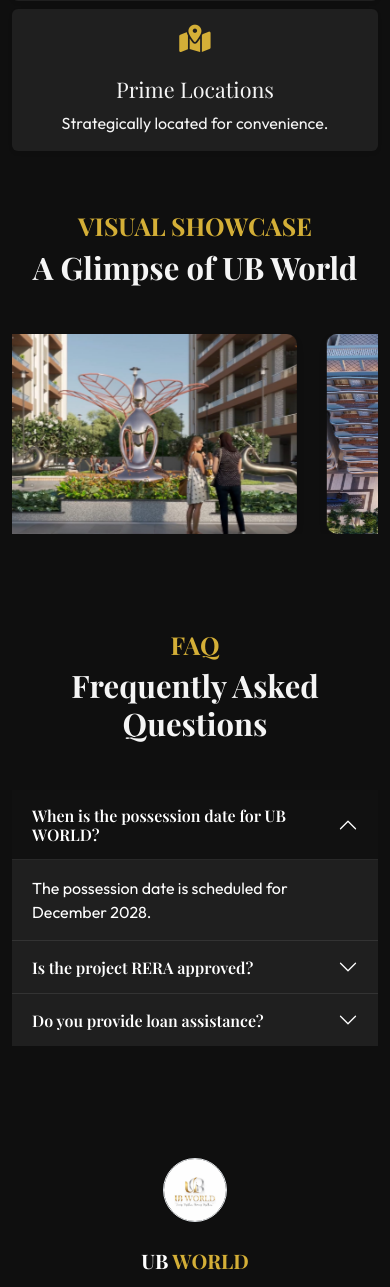
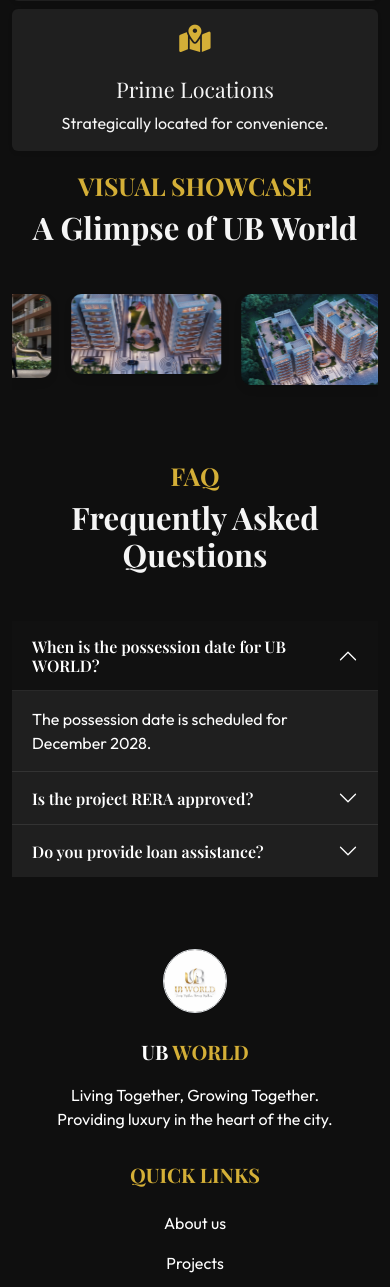
Before and after one commit to nikhildubey-23/ubworld, a Flask app: page / in a window 390 px wide. Shown: the part 2042-3329 px from the top of the page. Run offline with Flask 3, Linux system fonts and the light colour scheme; some web fonts are replaced.

Commit message:
scroll working

```diff
--- a/static/style.css
+++ b/static/style.css
@@ -118,7 +118,7 @@ html {
 
 .scrolling-inner {
     display: flex;
-    animation: scroll 40s linear infinite;
+    animation: scroll 10s linear infinite;
 }
 
 @keyframes scroll {
@@ -144,8 +144,10 @@ html {
 .scrolling-item img {
     border-radius: 10px;
     box-shadow: 0 4px 8px rgba(0,0,0,0.1);
-    height: 200px; /* Fixed height for all images */
-    object-fit: cover; /* Ensures images cover the area without distortion */
+    /* height: 200px; Removed fixed height */
+    object-fit: cover;
+    width: 100%; /* Make image fill its container */
+    height: auto; /* Allow height to adjust automatically */
 }
 
 /* Hero Section Responsiveness */
@@ -161,4 +163,9 @@ html {
     .carousel-item .btn {
         margin-bottom: 20px; /* Add some space below the button */
     }
+
+    .scrolling-item {
+        width: 150px; /* Smaller width for mobile */
+        margin: 0 10px; /* Adjusted margin */
+    }
 }
--- a/templates/index.html
+++ b/templates/index.html
@@ -122,7 +122,8 @@
 </section>
 
 <!-- Image Scroller -->
-<section class="py-5">
+<section class="py-2
+">
     <div class="container-fluid">
         <div class="text-center mb-5" data-aos="fade-up">
             <h2 class="text-sm fw-bold text-accent text-uppercase tracking-widest mb-2">Visual Showcase</h2>
@@ -133,12 +134,12 @@
             <div class="scrolling-inner">
                 {% for image in ['img10.jpeg', 'img11.jpeg', 'img12.jpeg', 'img2.jpeg', 'img3.jpeg', 'img4.jpeg', 'img5.jpeg', 'img6.jpeg', 'img7.jpeg', 'img8.jpeg', 'img9.jpeg', 'logo.jpeg','img13.jpeg','img1.jpeg'] %}
                 <div class="scrolling-item">
-                    <img src="{{ url_for('static', filename='img/' + image) }}" alt="UB World Image" class="img-fluid" loading="lazy">
+                    <img src="{{ url_for('static', filename='img/' + image) }}" alt="UB World Image" class="img-fluid">
                 </div>
                 {% endfor %}
                  {% for image in ['img10.jpeg', 'img11.jpeg', 'img12.jpeg', 'img2.jpeg', 'img3.jpeg', 'img4.jpeg', 'img5.jpeg', 'img6.jpeg', 'img7.jpeg', 'img8.jpeg', 'img9.jpeg','img13.jpeg','img1.jpeg'] %}
                 <div class="scrolling-item">
-                    <img src="{{ url_for('static', filename='img/' + image) }}" alt="UB World Image" class="img-fluid" loading="lazy">
+                    <img src="{{ url_for('static', filename='img/' + image) }}" alt="UB World Image" class="img-fluid">
                 </div>
                 {% endfor %}
             </div>
@@ -147,7 +148,7 @@
 </section>
 
 <!-- FAQ (Bootstrap Accordion) -->
-<section class="py-5 bg-dark">
+<section class="py-2 bg-dark">
     <div class="container">
         <div class="text-center mb-5">
             <h2 class="text-sm fw-bold text-accent text-uppercase tracking-widest mb-2">FAQ</h2>
```
